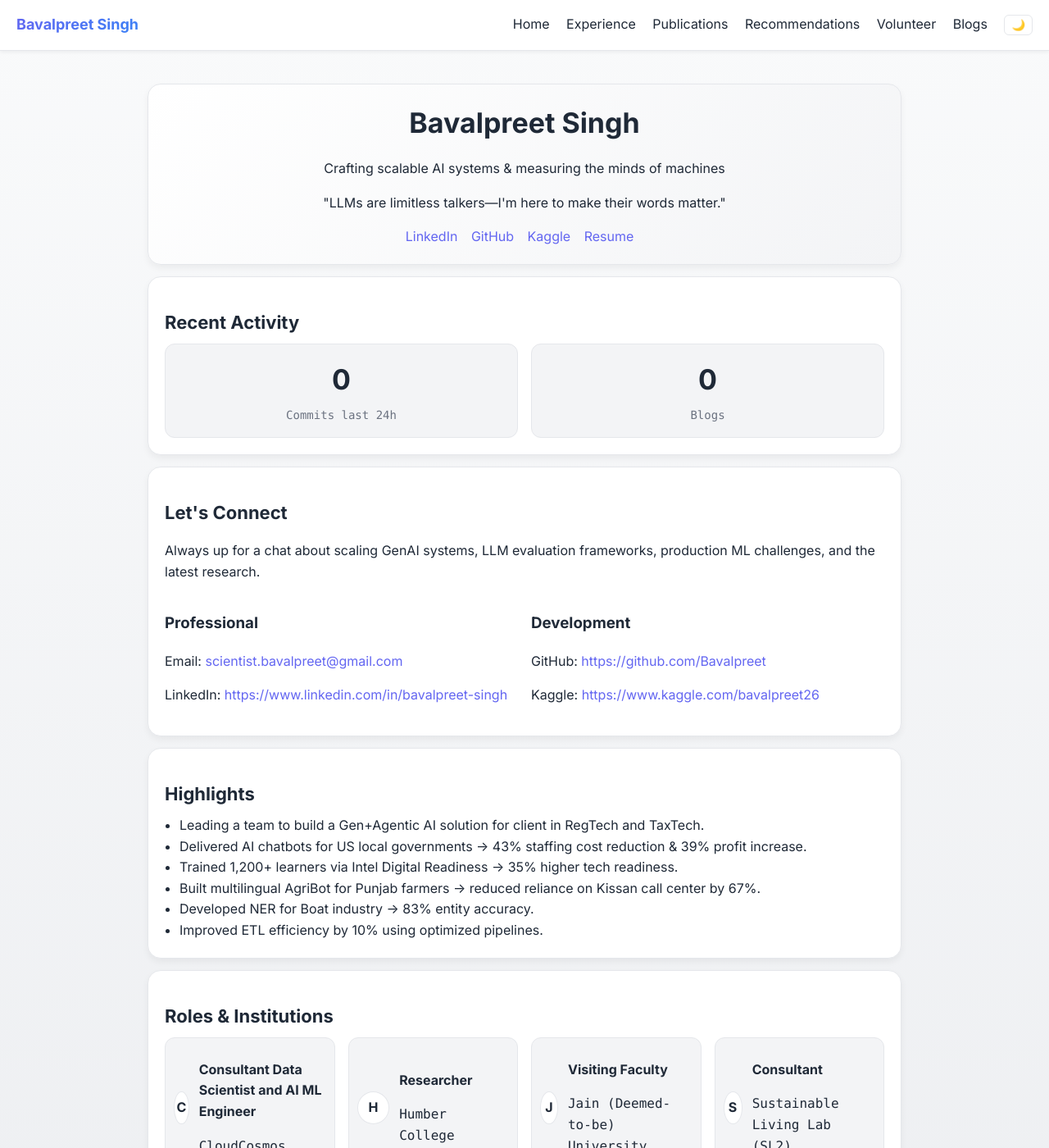
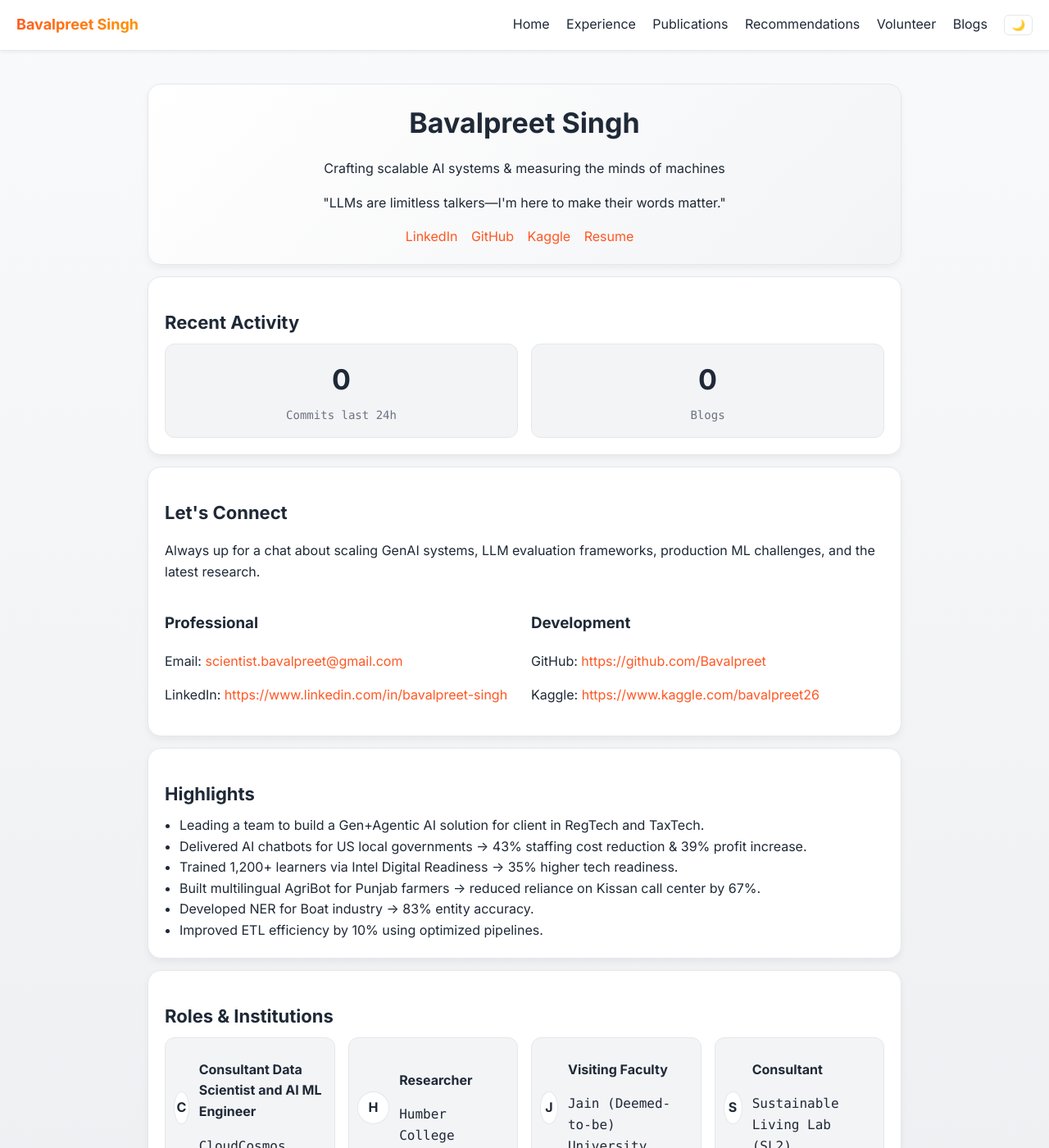
Before and after one commit to Bavalpreet/bavalpreet.github.io, a Jekyll site: the page built from index.html, in a window 1280 px wide and 1400 px high. Shown: the whole window at 82% size. Built offline with Jekyll 4.4.1, drawn with Linux system fonts in a browser that asks for light colours.

Commit message:
feat: add custom color theme

```diff
--- a/assets/css/style.css
+++ b/assets/css/style.css
@@ -3,8 +3,8 @@
   --card: #ffffff;
   --text: #1f2937;
   --muted: #6b7280;
-  --accent: #6366f1;
-  --accent-gradient: linear-gradient(135deg, #6366f1, #3b82f6);
+  --accent: #ff5722;
+  --accent-gradient: linear-gradient(135deg, #ff5722, #ff9800);
   --border: #e5e7eb;
   --badge-bg: #f3f4f6;
 }
@@ -14,8 +14,8 @@
   --card: #111827;
   --text: #f9fafb;
   --muted: #9ca3af;
-  --accent: #6366f1;
-  --accent-gradient: linear-gradient(135deg, #6366f1, #3b82f6);
+  --accent: #ff5722;
+  --accent-gradient: linear-gradient(135deg, #ff5722, #ff9800);
   --border: #374151;
   --badge-bg: #1f2937;
 }
```
